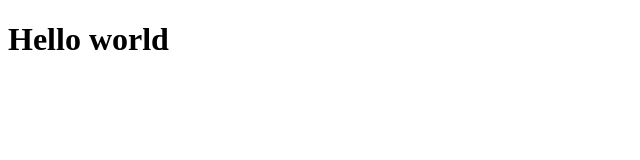
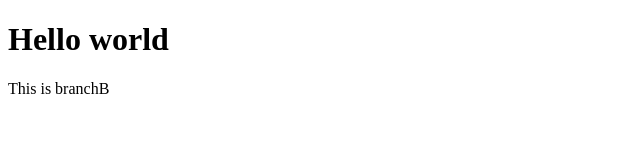
Before and after one commit to RonySatiar/gitdemo, a plain HTML site: page index.html in a window 1280 px wide. Shown: the whole page, without its empty margins (0-640 px from the left). Drawn offline with Linux system fonts and the light colour scheme.

Commit message:
branchB changed

```diff
--- a/index.html
+++ b/index.html
@@ -8,5 +8,6 @@
 </head>
 <body>
   <h1>Hello world</h1>
+  <p>This is branchB</p>
 </body>
 </html>
```
